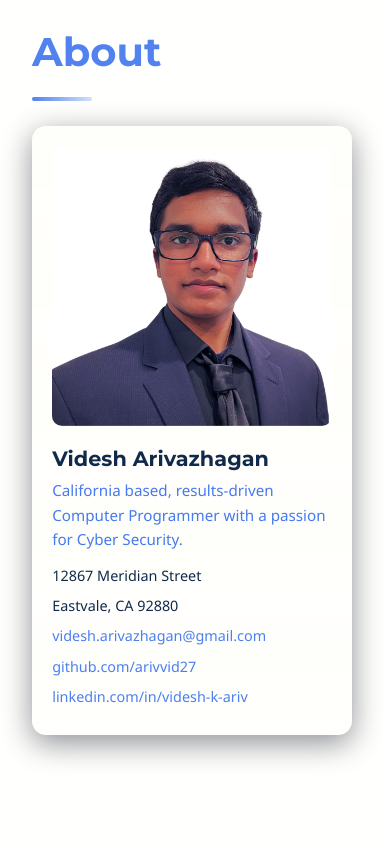
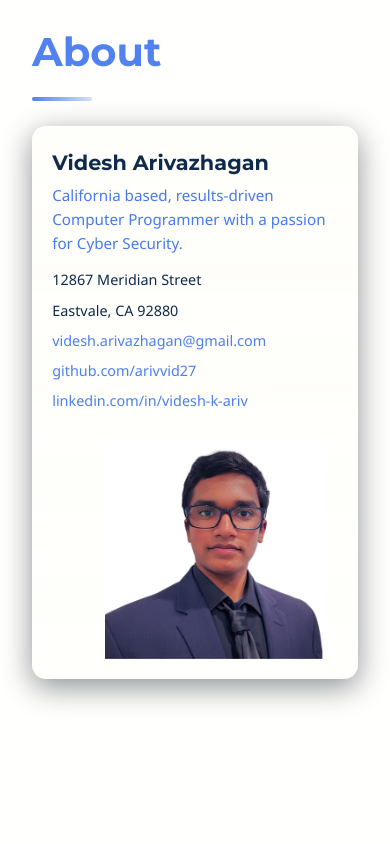
Before and after one commit to arivvid27/WebResume, a website: page html/index.html in a window 390 px wide. Shown: the part 920-1764 px from the top of the page. Drawn offline with nearby package versions, Linux system fonts and the light colour scheme.

Commit message:
ready for firebase

```diff
--- a/html/index.html
+++ b/html/index.html
@@ -28,12 +28,12 @@
     <header id="home" class="header-container">
         <canvas id="background-canvas"></canvas>
         <div class="profile-container">
-            <div class="profile-image">
-                <!-- Replace with your image -->
+        <!--    <div class="profile-image">
+                Replace with your image
                 <img src="../media/profile.png" alt="Profile Picture">
-            </div>
+            </div> -->
             <div class="header-content">
-                <h1>Hello, I'm <span class="name">Videsh Arivazhagan</span></h1>
+                <h1>👋 Hello, I'm <span class="name">Videsh Arivazhagan</span></h1>
                 <div class="type-container">
                     I'm a <span id="typed-strings"></span>
                 </div>
@@ -62,10 +62,7 @@
              <h2 class="section-title">About</h2>
             <div class="about-grid">
                 <aside class="profile-card reveal">
-                    <div class="avatar">
-                        <img src="../media/profile.png" alt="Videsh Arivazhagan">
-                    </div>
-                    <div class="profile-info">
+                    <div class="profile-info" style="text-align: left;">
                         <h3 class="name">Videsh Arivazhagan</h3>
                         <p class="tagline">California based, results-driven Computer Programmer with a passion for Cyber Security.</p>
                         <ul class="contact-list">
@@ -75,6 +72,9 @@
                             <li><a href="https://github.com/arivvid27" target="_blank" rel="noopener">github.com/arivvid27</a></li>
                             <li><a href="https://www.linkedin.com/in/videsh-k-ariv/" target="_blank" rel="noopener">linkedin.com/in/videsh-k-ariv</a></li>
                         </ul>
+                    </div>
+                    <div class="avatar" style="margin-left: 2.5rem;">
+                        <img src="../media/profile.png" alt="Profile Picture">
                     </div>
                 </aside>
 
--- a/scss/index.scss
+++ b/scss/index.scss
@@ -352,31 +352,25 @@ body {
     .section-title { margin-bottom: 1.6rem; }
 
     .about-grid {
-        display: grid;
-        grid-template-columns: 320px 1fr;
-        gap: 2.6rem;
-        align-items: start;
+        display: flex;
+        justify-content: center;
+        align-items: center;
+        gap: 3rem;
     }
 
     .profile-card {
+        display: flex;
+        align-items: center;
+        justify-content: center;
         background: linear-gradient(180deg, rgba($dark-blue,0.04), rgba($dark-blue,0.02));
         border: 1px solid rgba(255,255,255,0.03);
-        padding: 1.2rem;
+        padding: 1.8rem 2.2rem;
         border-radius: 14px;
         backdrop-filter: blur(6px);
         box-shadow: 0 8px 30px rgba(2,6,23,0.45);
         z-index: 5;
-
-        .avatar {
-            width: 100%;
-            padding-top: 100%;
-            position: relative;
-            border-radius: 10px;
-            overflow: hidden;
-            margin-bottom: 1rem;
-
-            img { position: absolute; inset: 0; width: 100%; height: 100%; object-fit: cover; }
-        }
+        max-width: 700px;
+        margin: 0 auto;
 
         .profile-info {
             .name { font-family: $font-secondary; font-size: 1.3rem; margin-bottom: 0.2rem; }
@@ -384,6 +378,26 @@ body {
 
             .contact-list { list-style: none; padding: 0; margin: 0; color: $text-primary; font-size: 0.9rem;
                 li { margin-bottom: 0.45rem; a { color: color.scale($accent-blue, $lightness: 18%); text-decoration: none; &:hover { text-decoration: underline; } } }
+        }
+        }
+
+        .avatar {
+            width: 220px;
+            height: 220px;
+            // border-radius: 50%;
+            overflow: hidden;
+            margin-left: 2.5rem;
+            flex-shrink: 0;
+            display: flex;
+            align-items: center;
+            justify-content: center;
+
+            img {
+                width: 100%;
+                height: 100%;
+                object-fit: cover;
+                // border-radius: 50%;
+            }
         }
     }
 
@@ -407,6 +421,23 @@ body {
         }
 
         ul { margin: 0.4rem 0 0 1rem; }
+    }
+}
+
+@media (max-width: 700px) {
+    .about-section .about-grid {
+        flex-direction: column;
+        gap: 2rem;
+    }
+    .about-section .profile-card {
+        flex-direction: column;
+        align-items: center;
+        padding: 1.2rem;
+        max-width: 98vw;
+    }
+    .about-section .profile-card .avatar {
+        margin-left: 0;
+        margin-top: 1.2rem;
     }
 }
 
@@ -589,7 +620,6 @@ body {
         transform: translateY(0);
     }
 }
-}
 .contact-pill-bar {
     position: fixed;
     bottom: 24px;
@@ -606,6 +636,7 @@ body {
     border: 1px solid rgba(255, 255, 255, 0.04);
     animation: slideInRight 0.5s ease-out;
 }
+// .contact-pill-bar styles remain for now (can be removed if not needed)
 
 .contact-pill {
     position: relative;
```
Also changed, not shown: DEPLOY_FIREBASE.md (added, +24 -0 lines), css/index.css, firebase.json (added), 1 other file.
